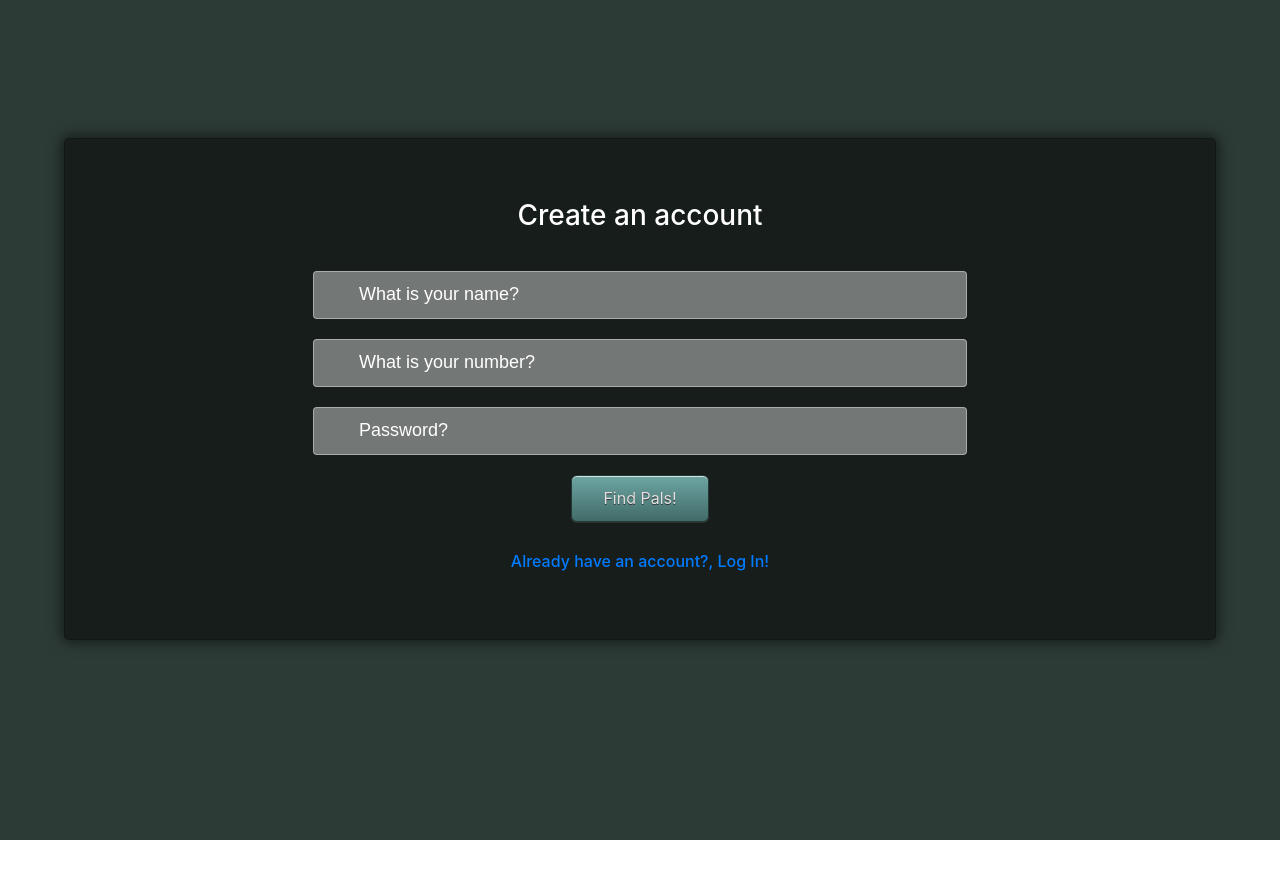
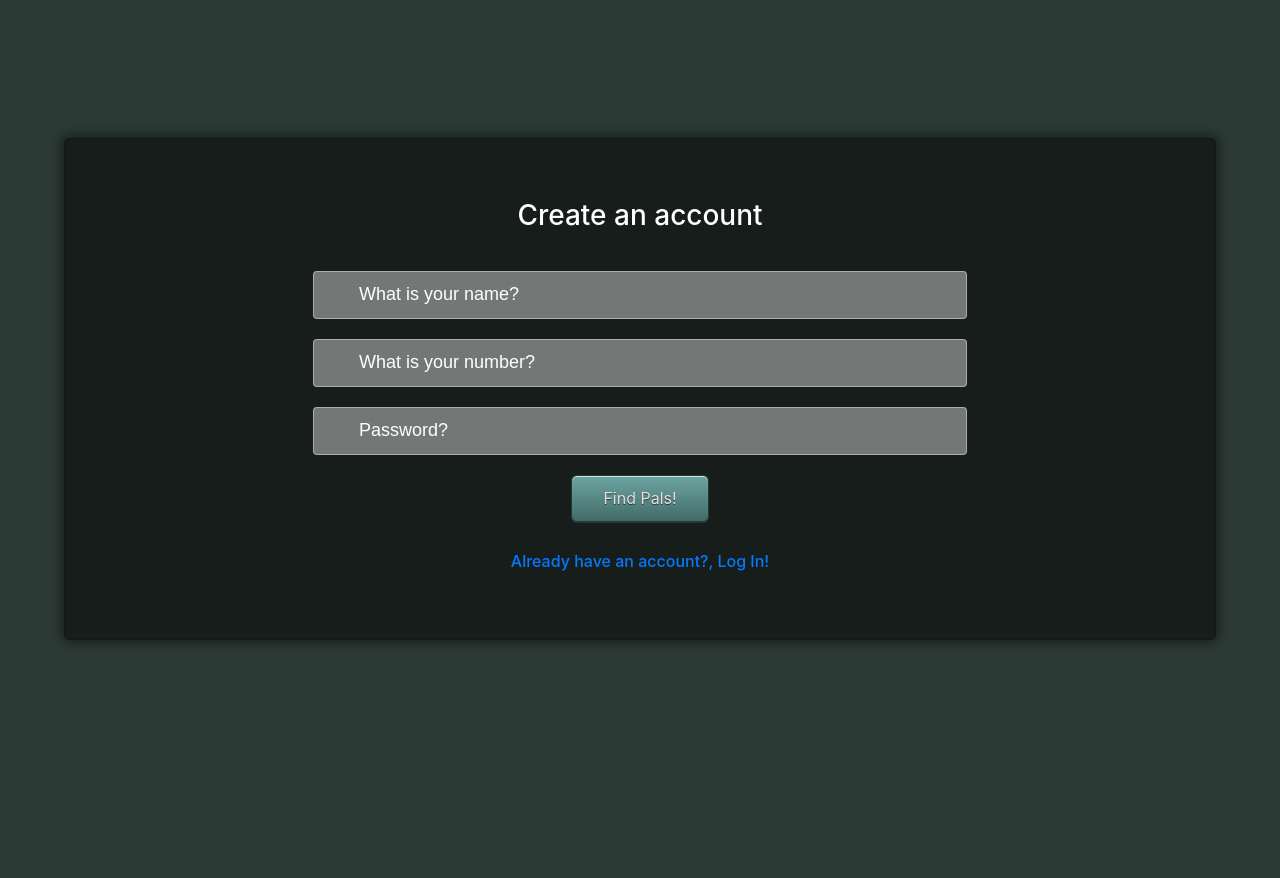
Before and after one commit to KishoreCM/Chat_Application, a React (Create React App) app in the folder chat-app-client/: page / in a window 1280 px wide. Shown: the top 878 px of the page. Before the commit the page ends 840 px from the top, so only its background shows below. Built offline with nearby package versions, Linux system fonts and the light colour scheme.

Commit message:
Increased padding for the form page

```diff
--- a/chat-app-client/src/App.css
+++ b/chat-app-client/src/App.css
@@ -319,7 +319,7 @@ ul {
 .form-body {
   background: #2d3b36;
   padding-top: 10px;
-  padding-bottom: 200px;
+  padding-bottom: 270px;
 }
 
 form {
```
